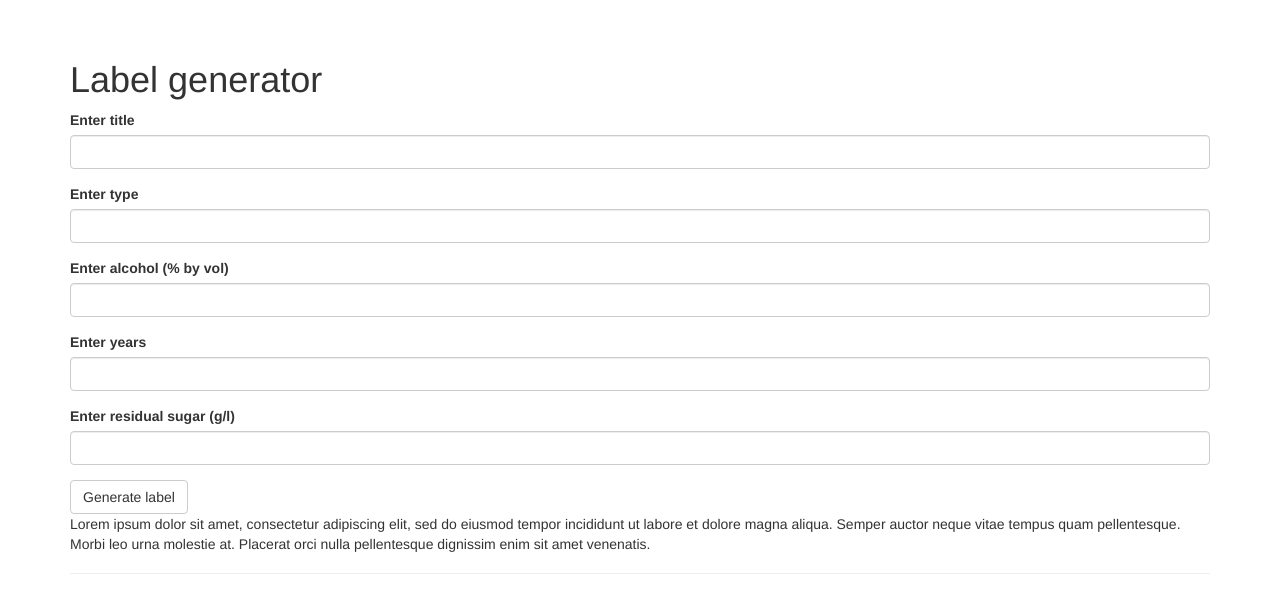
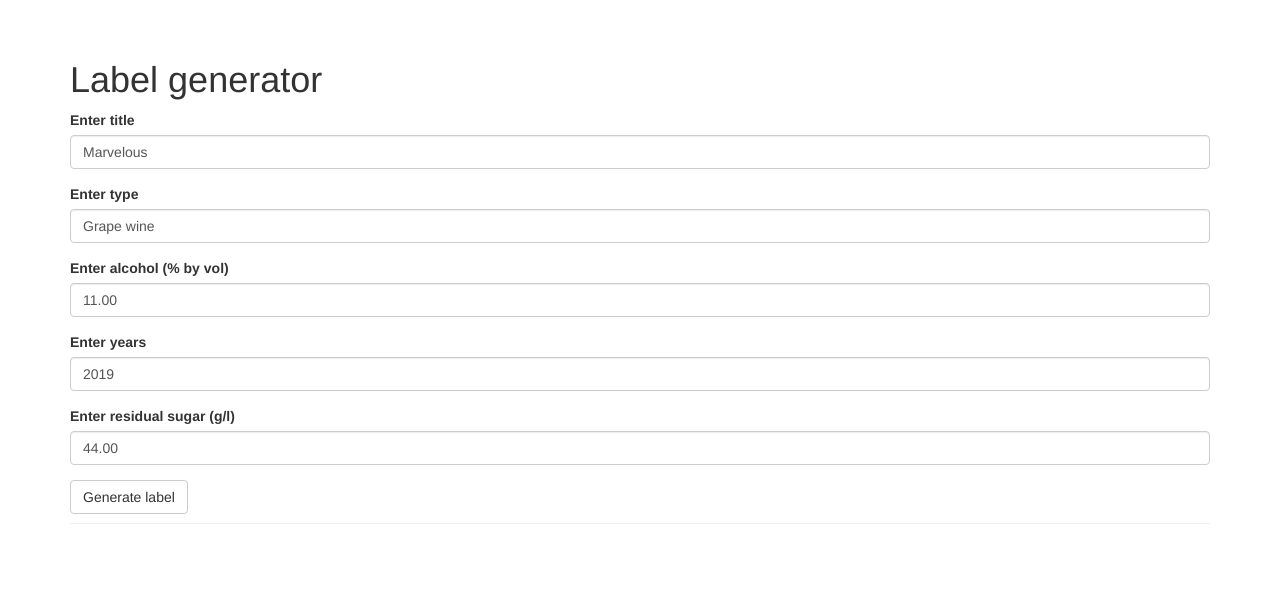
Before and after one commit to ignasand/Label-generator, a Flask app: page /label in a window 1280 px wide. Shown: the part 52-665 px from the top of the page. Run offline with Flask 2, Linux system fonts and the light colour scheme; some libraries are stand-ins or nearby versions.

Commit message:
with default values

```diff
--- a/app.py
+++ b/app.py
@@ -2,13 +2,12 @@ from flask import Flask, render_template, send_file
 from flask_bootstrap import Bootstrap
 
 from flask_wtf import FlaskForm
-from wtforms import StringField, SubmitField, DecimalField
-from wtforms.validators import DataRequired, NumberRange
-
+from wtforms import StringField, SubmitField, DecimalField, IntegerField
+from wtforms.validators import DataRequired
 from PIL import Image, ImageFont, ImageDraw
 from io import BytesIO
 
-from label_pil import suggar_num_to_str_en
+from label_pil import suggar_num_to_str_en, generate_label
 
 app = Flask(__name__)
 app.config['SECRET_KEY'] = 'hard to guess string'
@@ -20,30 +19,29 @@ class NumberForm(FlaskForm):
     submit = SubmitField('Submit')
 
 class LabelForm(FlaskForm):
-    title1 = StringField('Enter title', validators=[DataRequired()])
-    title2 = StringField('Enter type', validators=[DataRequired()])
-    number_alcohol = DecimalField('Enter alcohol (% by vol)', validators=[DataRequired()])
-    number_years = DecimalField('Enter years', validators=[DataRequired()])
-    number_sweetness = DecimalField('Enter residual sugar (g/l)')
+    title1 = StringField('Enter title', default="Marvelous", validators=[DataRequired()])
+    title2 = StringField('Enter type', default="Grape wine", validators=[DataRequired()])
+    number_alcohol = DecimalField('Enter alcohol (% by vol)', default=11, validators=[DataRequired()])
+    number_years = IntegerField('Enter years', default=2019, validators=[DataRequired()])
+    number_sweetness = DecimalField('Enter residual sugar (g/l)', default=44)
     submit = SubmitField('Generate label')
 
-def generate_label(title1, title2, number_alcohol, number_years, number_sweetness):
-    font_size = 20
-    font_color = 'rgb(0, 0, 0)'
-    font = ImageFont.truetype('fonts/Montserrat-Bold.otf', size=font_size)
-    font1 = ImageFont.truetype('fonts/Montserrat-Regular.otf', size=int(font_size))
-    font2 = ImageFont.truetype('fonts/Montserrat-Italic.otf', size=int(font_size / 1.2))
-
-    img = Image.new(mode="RGB", size=(200, 200), color=(255, 255, 255))
-    draw = ImageDraw.Draw(img)
-
-    draw.text((0, 0), title1, fill=font_color, font=font)
-    draw.text((0, 0 + font_size * 1), title2, fill=font_color, font=font)
-    draw.text((0, 0 + font_size * 2), str(number_alcohol), fill=font_color, font=font)
-    draw.text((0, 0 + font_size * 3), str(number_sweetness), fill=font_color, font=font)
-    draw.text((0, 0 + font_size * 4), str(number_years), fill=font_color, font=font)
-
-    return img
+# def generate_label(title1, title2, number_alcohol, number_years, number_sweetness):
+#     font_size = 20
+#     font_color = 'rgb(0, 0, 0)'
+#     font = ImageFont.truetype('fonts/Montserrat-Bold.otf', size=font_size)
+#     font1 = ImageFont.truetype('fonts/Montserrat-Regular.otf', size=int(font_size))
+#     font2 = ImageFont.truetype('fonts/Montserrat-Italic.otf', size=int(font_size / 1.2))
+#
+#     img = Image.new(mode="RGB", size=(200, 200), color=(255, 255, 255))
+#     draw = ImageDraw.Draw(img)
+#
+#     draw.text((0, 0), title1, fill=font_color, font=font)
+#     draw.text((0, 0 + font_size * 1), title2, fill=font_color, font=font)
+#     draw.text((0, 0 + font_size * 2), str(number_alcohol), fill=font_color, font=font)
+#     draw.text((0, 0 + font_size * 3), str(number_sweetness), fill=font_color, font=font)
+#     draw.text((0, 0 + font_size * 4), str(number_years), fill=font_color, font=font)
+#     return img
 
 
 def do_calculations(number, number2):
--- a/templates/label.html
+++ b/templates/label.html
@@ -6,9 +6,7 @@
 {% block page_content %}
 <div class="page-header">
     <h1>Label generator</h1>
-	{{ wtf.quick_form(form, horizontal_columns=('lg', 2, 10)) }}
-	<p>Lorem ipsum dolor sit amet, consectetur adipiscing elit, sed do eiusmod tempor incididunt ut labore et dolore magna aliqua. Semper auctor neque vitae tempus quam pellentesque. Morbi leo urna molestie at. Placerat orci nulla pellentesque dignissim enim sit amet venenatis.
-	</p>
+	{{ wtf.quick_form(form) }}
 
 </div>
 {% endblock %}
```
Also changed, not shown: label_pil.py (+20 -0 lines), script1.py (added, +11 -0 lines).
